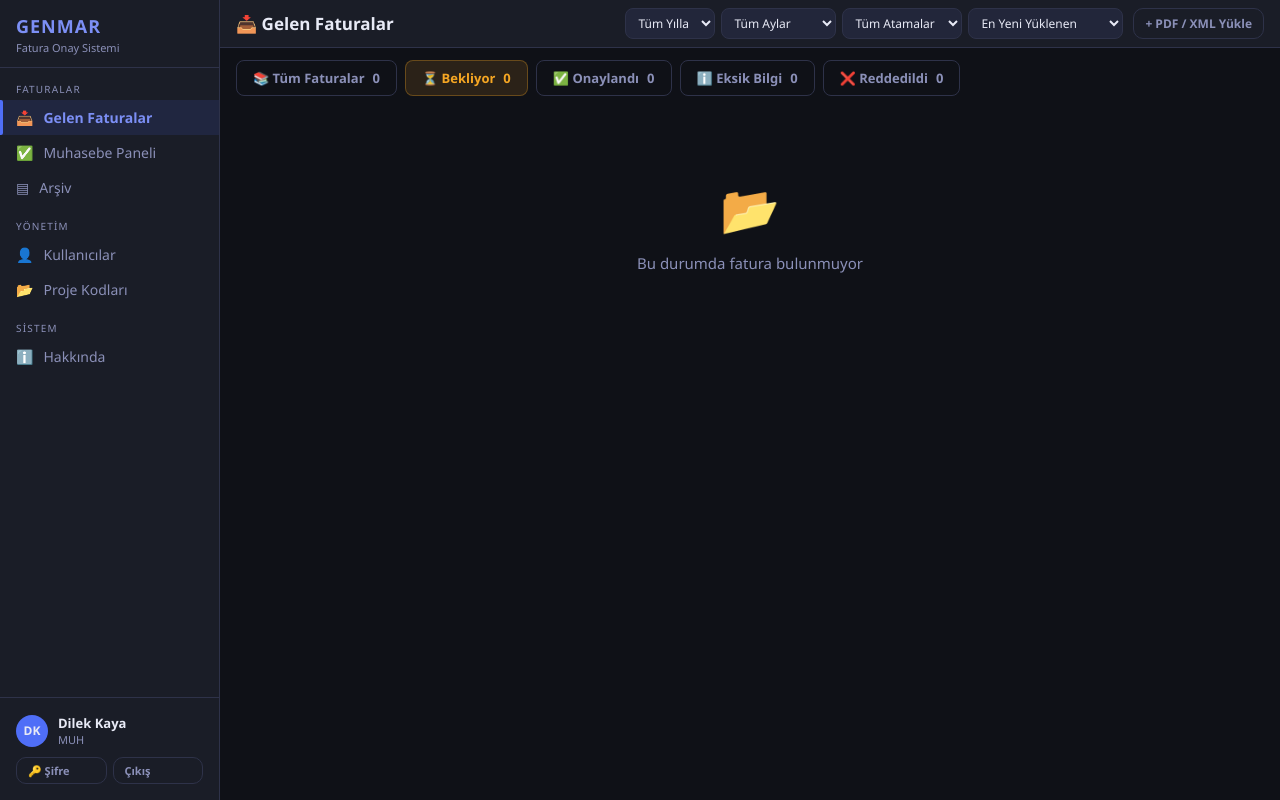
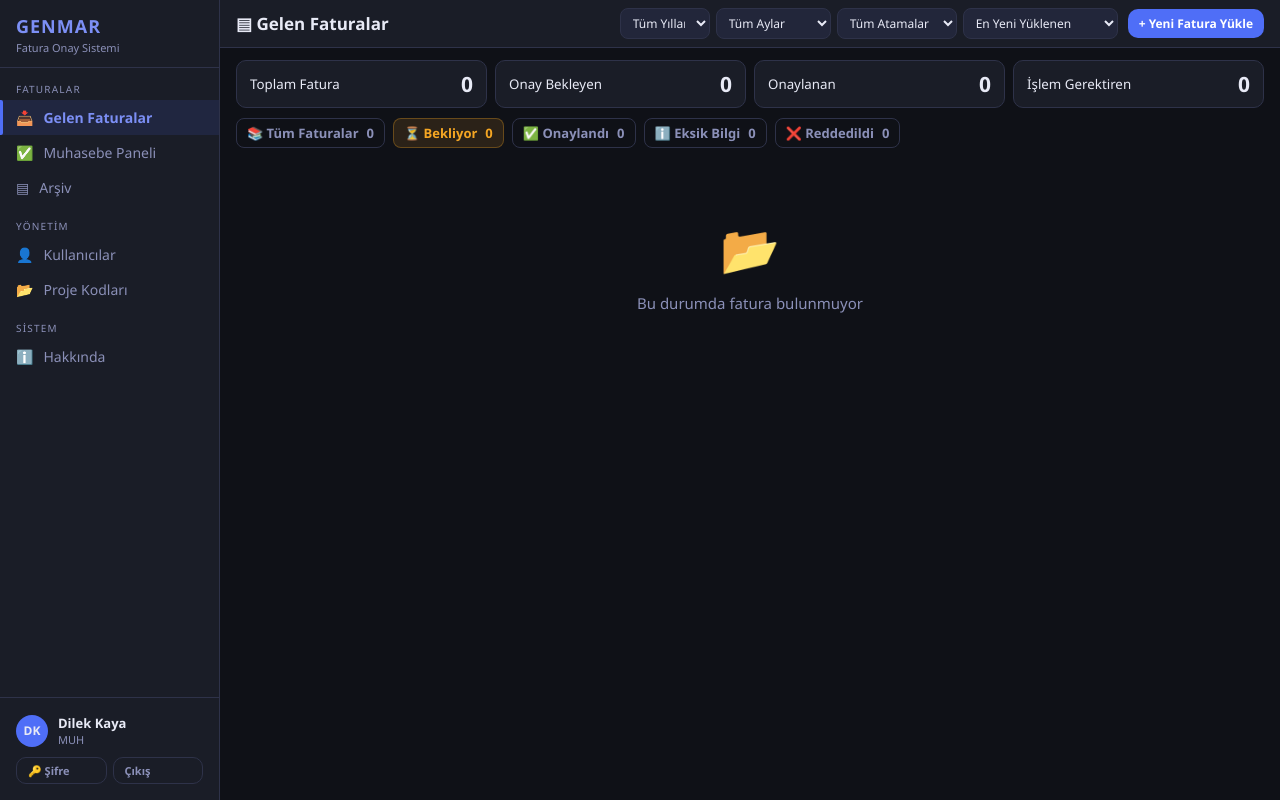
Before and after one commit to genmaranonim-cloud/Genmar-fatura-onay-pro, a Flask app: page /gelen in a window 1280 px wide. Run offline with Flask 3, Linux system fonts and the light colour scheme; the visitor is signed in with stand-in values (Sample User, id 1); data comes from the database, SQL or seed files in the repository; data that the repository does not hold is empty; some libraries are stand-ins or nearby versions.

Commit message:
style: compact page headers, metrics and controls across invoice screens

```diff
--- a/templates/gelen.html
+++ b/templates/gelen.html
@@ -7,7 +7,7 @@
     .durum-tabs {
         display: flex;
         gap: 8px;
-        margin-bottom: 20px;
+        margin-bottom: 8px;
         flex-wrap: wrap;
     }
 
@@ -15,7 +15,7 @@
         display: inline-flex;
         align-items: center;
         gap: 8px;
-        padding: 8px 16px;
+        padding: 5px 10px;
         border-radius: 8px;
         text-decoration: none;
         font-size: 13px;
@@ -37,7 +37,7 @@
     .album-grid {
         display: grid;
         grid-template-columns: repeat(auto-fill, minmax(200px, 1fr));
-        gap: 16px;
+        gap: 8px;
     }
 
     .fatura-kart {
@@ -57,7 +57,7 @@
     }
 
     .fatura-thumb {
-        height: 160px;
+        height: 100px;
         background: #111;
         display: flex;
         align-items: center;
@@ -82,7 +82,7 @@
     }
 
     .fatura-kart-body {
-        padding: 12px;
+        padding: 8px;
         border-top: 1px solid var(--border);
     }
 
@@ -331,7 +331,7 @@
 
 {% block topbar %}
 <div class="topbar">
-    <span class="topbar-title">📥 Gelen Faturalar</span>
+    <span class="topbar-title">▤ Gelen Faturalar</span>
     <div class="topbar-actions" style="display:flex;align-items:center;gap:10px">
         <div style="display:flex;align-items:center;gap:6px">
             <select id="filtrYil" class="form-control" style="padding:5px 8px;font-size:12px;width:90px" onchange="filtreleVeSirala()">
@@ -359,7 +359,7 @@
                 <option value="tutar_asc">Tutar: Düşük–Yüksek</option>
             </select>
         </div>
-        <button class="btn btn-ghost btn-sm" onclick="toggleUploadPanel()">+ PDF / XML Yükle</button>
+        <button class="btn btn-primary btn-sm" onclick="toggleUploadPanel()">+ Yeni Fatura Yükle</button>
     </div>
 </div>
 {% endblock %}
@@ -367,6 +367,12 @@
 {% block content %}
 
 <!-- DURUM TABLARı -->
+<div class="page-metrics">
+ <div class="page-metric"><small>Toplam Fatura</small><strong>{{ durum_sayilari.tum }}</strong></div>
+ <div class="page-metric"><small>Onay Bekleyen</small><strong>{{ durum_sayilari.bekliyor }}</strong></div>
+ <div class="page-metric"><small>Onaylanan</small><strong>{{ durum_sayilari.onaylandi }}</strong></div>
+ <div class="page-metric"><small>İşlem Gerektiren</small><strong>{{ durum_sayilari.eksik_bilgi + durum_sayilari.reddedildi }}</strong></div>
+</div>
 <div class="durum-tabs">
     <a href="/gelen?durum=tum" class="durum-tab {% if aktif_durum == 'tum' %}active-tum{% endif %}">
         📚 Tüm Faturalar <span>{{ durum_sayilari.tum }}</span>
```
